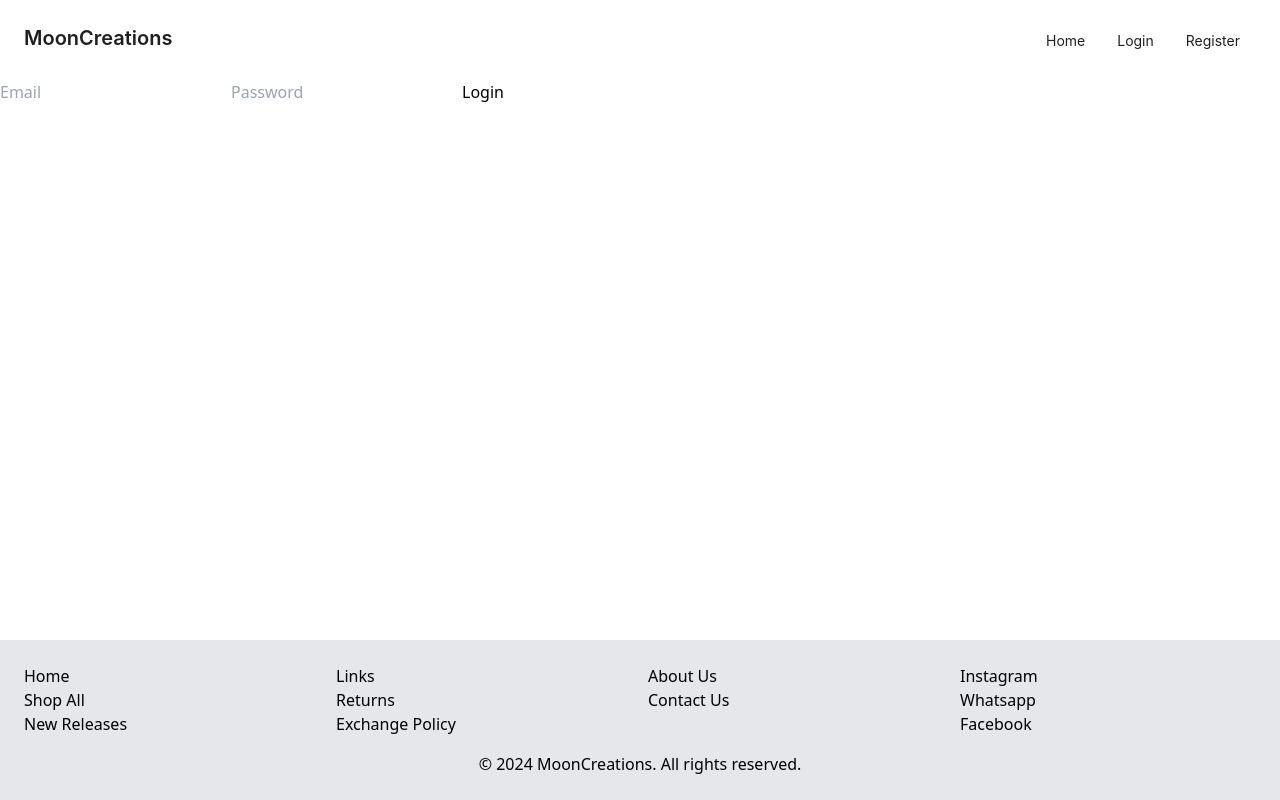
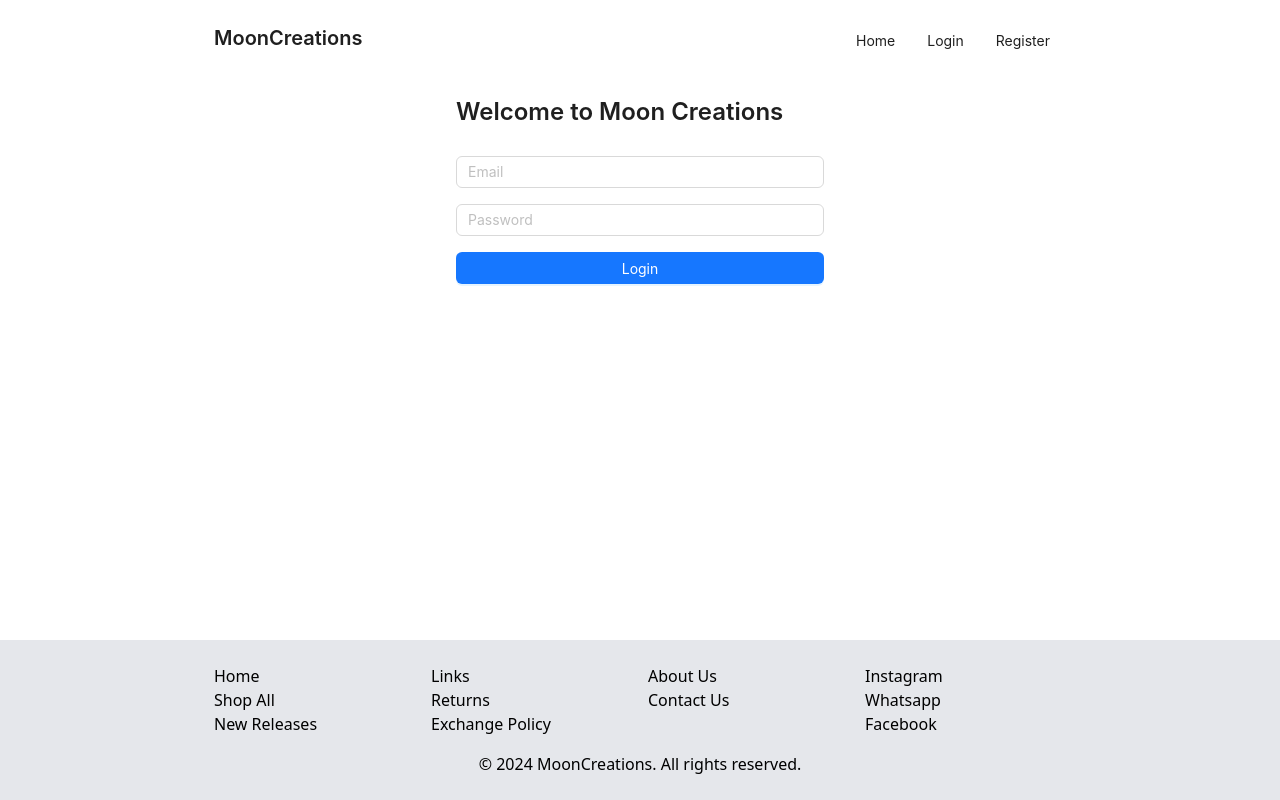
Before and after one commit to akshaypx/ecommerce-fe, a React (Vite) app: page /login in a window 1280 px wide. Built offline with nearby package versions, Linux system fonts and the light colour scheme; no server answers.

Commit message:
style: margin, login styling

```diff
--- /dev/null
+++ b/src/components/CustomButton.tsx
@@ -0,0 +1,38 @@
+import { Button } from "antd"; // Optional: Use Ant Design button for styling; you can use regular HTML buttons as well.
+// Optional: You can add your CSS here or use inline styles.
+
+interface CustomButtonProps {
+  label: string;
+  onClick?: () => void;
+  type?: "button" | "submit" | "reset"; // Button type
+  disabled?: boolean;
+  loading?: boolean; // Optional loading state for async actions
+  style?: React.CSSProperties; // Custom styles
+  className?: string; // Custom CSS classes
+}
+
+const CustomButton: React.FC<CustomButtonProps> = ({
+  label,
+  onClick,
+  type = "button",
+  disabled = false,
+  loading = false,
+  style,
+  className = "",
+}) => {
+  return (
+    <Button
+      type="primary" // Ant Design type; remove if using plain HTML button
+      htmlType={type}
+      onClick={onClick}
+      disabled={disabled}
+      loading={loading} // Ant Design-specific; remove if using plain button
+      style={style}
+      className={`custom-button ${className}`} // Default class for additional styling
+    >
+      {label}
+    </Button>
+  );
+};
+
+export default CustomButton;
--- /dev/null
+++ b/src/components/Footer.tsx
@@ -0,0 +1,34 @@
+const Footer = () => {
+  return (
+    <footer className="bg-gray-200 min-h-[20vh] ">
+      <div className="max-w-[900px] m-auto p-6 flex flex-col justify-between gap-4">
+        <div className="grid grid-cols-2 md:grid-cols-4 gap-4">
+          <div className="flex-1">
+            <p>Home</p>
+            <p>Shop All</p>
+            <p>New Releases</p>
+          </div>
+          <div className="flex-1">
+            <p>Links</p>
+            <p>Returns</p>
+            <p>Exchange Policy</p>
+          </div>
+          <div className="flex-1">
+            <p>About Us</p>
+            <p>Contact Us</p>
+          </div>
+          <div className="flex-1">
+            <p>Instagram</p>
+            <p>Whatsapp</p>
+            <p>Facebook</p>
+          </div>
+        </div>
+        <div className="w-full text-center">
+          <p>&copy; 2024 MoonCreations. All rights reserved.</p>
+        </div>
+      </div>
+    </footer>
+  );
+};
+
+export default Footer;
--- a/src/components/Header.tsx
+++ b/src/components/Header.tsx
@@ -30,7 +30,8 @@ const Header = () => {
   };
 
   return (
-    <header className="h-[10vh] flex justify-between p-6">
+    <header className="h-[10vh]">
+      <div className="max-w-[900px] flex justify-between m-auto p-6">
         <Drawer
           placement={"left"}
           closable={false}
@@ -75,7 +76,11 @@ const Header = () => {
                     </Link>
                   </li>
                   <li>
-                  <Button className="w-full" type="text" onClick={handleLogout}>
+                    <Button
+                      className="w-full"
+                      type="text"
+                      onClick={handleLogout}
+                    >
                       Logout
                     </Button>
                   </li>
@@ -125,6 +130,7 @@ const Header = () => {
             )}
           </ul>
         </nav>
+      </div>
     </header>
   );
 };
--- a/src/components/Layout.tsx
+++ b/src/components/Layout.tsx
@@ -1,40 +1,16 @@
 import React from "react";
 import { Outlet } from "react-router-dom";
 import Header from "./Header";
+import Footer from "./Footer";
 
 const Layout: React.FC = () => {
   return (
     <div>
       <Header />
-      <main className="min-h-[70vh]">
-        <Outlet /> {/* This is where child routes will be rendered */}
+      <main className="min-h-[70vh] max-w-[900px] m-auto">
+        <Outlet />
       </main>
-      <footer className="bg-gray-200 min-h-[20vh] p-6 flex flex-col justify-between gap-4">
-        <div className="grid grid-cols-2 md:grid-cols-4 gap-4">
-          <div className="flex-1">
-            <p>Home</p>
-            <p>Shop All</p>
-            <p>New Releases</p>
-          </div>
-          <div className="flex-1">
-            <p>Links</p>
-            <p>Returns</p>
-            <p>Exchange Policy</p>
-          </div>
-          <div className="flex-1">
-            <p>About Us</p>
-            <p>Contact Us</p>
-          </div>
-          <div className="flex-1">
-            <p>Instagram</p>
-            <p>Whatsapp</p>
-            <p>Facebook</p>
-          </div>
-        </div>
-        <div className="w-full text-center">
-          <p>&copy; 2024 MoonCreations. All rights reserved.</p>
-        </div>
-      </footer>
+      <Footer />
     </div>
   );
 };
--- a/src/pages/Login.tsx
+++ b/src/pages/Login.tsx
@@ -2,6 +2,9 @@ import React, { useState } from "react";
 import { useAuth } from "../context/AuthContext";
 import { useNavigate } from "react-router-dom";
 import { showNotification } from "../utils/notification";
+import { Input } from "antd";
+import Title from "antd/es/typography/Title";
+import CustomButton from "../components/CustomButton";
 
 const Login: React.FC = () => {
   const [email, setEmail] = useState("");
@@ -22,22 +25,26 @@ const Login: React.FC = () => {
   };
 
   return (
-    <form onSubmit={handleSubmit}>
-      <input
+    <form
+      onSubmit={handleSubmit}
+      className="flex p-4 flex-col gap-4 max-w-[400px] m-auto"
+    >
+      <Title level={3}>Welcome to Moon Creations</Title>
+      <Input
         type="email"
         value={email}
         onChange={(e) => setEmail(e.target.value)}
         placeholder="Email"
         required
       />
-      <input
+      <Input
         type="password"
         value={password}
         onChange={(e) => setPassword(e.target.value)}
         placeholder="Password"
         required
       />
-      <button type="submit">Login</button>
+      <CustomButton type="submit" label={"Login"} />
     </form>
   );
 };
```
Also changed, not shown: 1 other file (tests, documents, lock files or other folders). Lines whose indentation alone changed are shown as unchanged.
